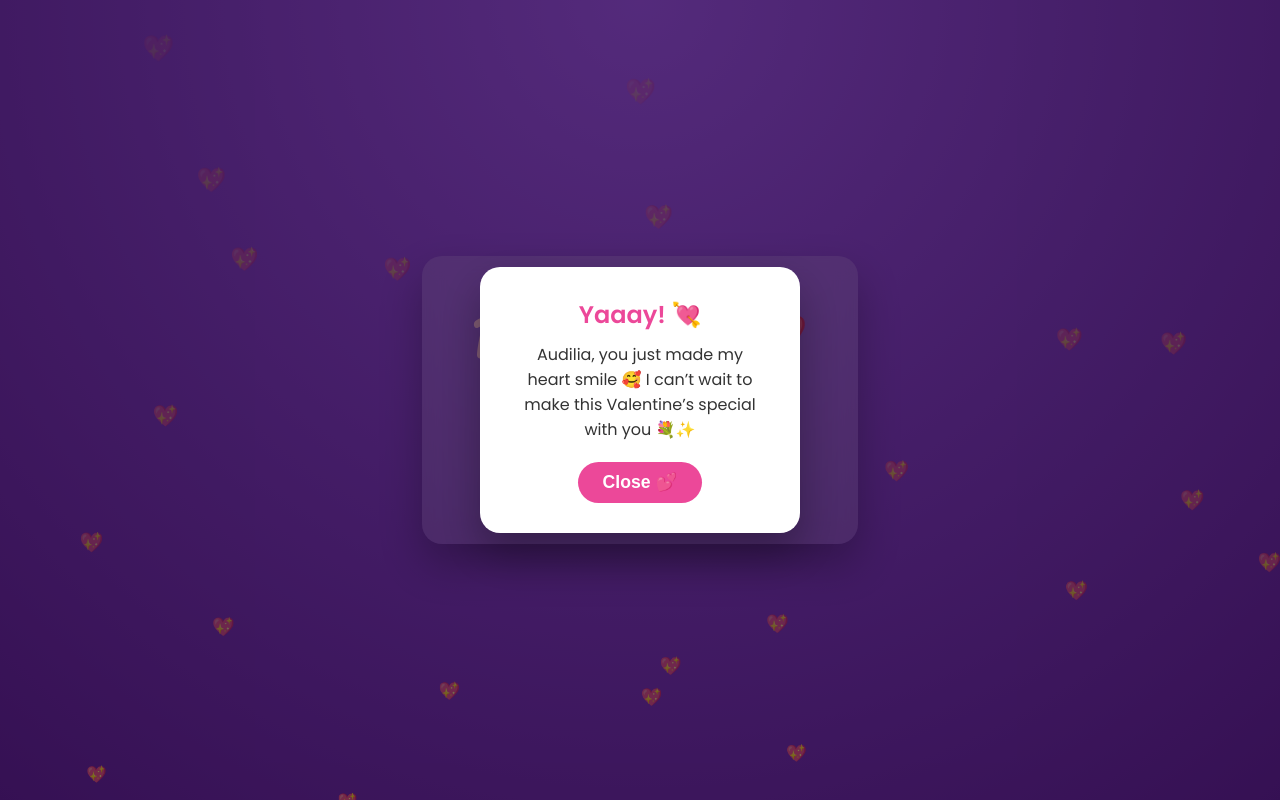
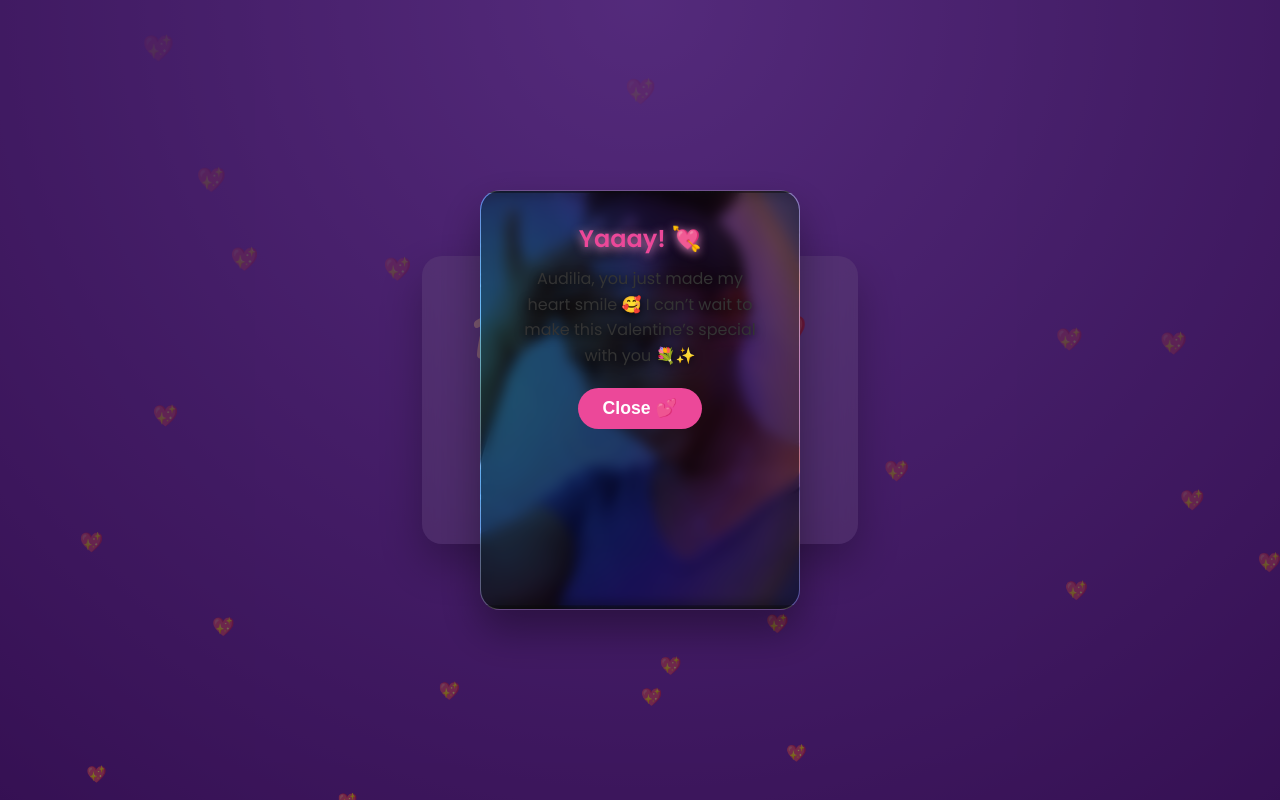
Before and after one commit to Reagan-WebDev/ValentinesRequest, a plain HTML site: page valentines.html in a window 1280 px wide. Both pictures are taken after a click on the button "YES 💚". Drawn offline with Linux system fonts and the light colour scheme.

Commit message:
added an image in the background of the popup

```diff
--- a/valentines.css
+++ b/valentines.css
@@ -90,14 +90,56 @@ button {
 }
 
 .popup-content {
-    background: white;
-    padding: 30px 40px;
+    position: relative;
+    padding: 30px 35px;
     border-radius: 20px;
     text-align: center;
     width: 320px;
-    box-shadow: 0 20px 40px rgba(0, 0, 0, 0.3);
+    height: 420px;
+    box-shadow: 0 20px 40px rgba(0, 0, 0, 0.35);
     animation: pop 0.4s ease;
+    overflow: hidden;
+    color: white;
+    border: 1px solid rgba(255, 255, 255, 0.2);
 }
+
+/* Popup background image */
+.popup-bg {
+    background: url("images/audilia.jpeg") center/cover no-repeat;
+}
+
+/* Dark overlay for readability */
+.popup-bg::before {
+    content: "";
+    position: absolute;
+    inset: 0;
+    background: rgba(0, 0, 0, 0.55);
+    backdrop-filter: blur(6px);
+    -webkit-backdrop-filter: blur(6px);
+    z-index: 0;
+}
+
+
+/* Ensure text stays above overlay */
+.popup-bg h2,
+.popup-bg p,
+.popup-bg button {
+    position: relative;
+    z-index: 1;
+}
+
+.popup-content h2 {
+    color: #ff9ad5;
+    text-shadow: 0 2px 10px rgba(255, 154, 213, 0.8);
+}
+
+.popup-content p {
+    color: #ffffff;   /* pure white for clarity */
+    text-shadow: 0 2px 10px rgba(0, 0, 0, 0.85);
+    font-size: 1rem;
+    line-height: 1.6;
+}
+
 
 @keyframes pop {
     from {
--- a/valentines.html
+++ b/valentines.html
@@ -22,7 +22,7 @@
 
     <!-- Popup -->
     <div class="popup" id="popup">
-        <div class="popup-content">
+        <div class="popup-content popup-bg">
             <h2>Yaaay! 💘</h2>
             <p>
                 Audilia, you just made my heart smile 🥰
```
Also changed, not shown: images/audilia.jpeg (added).
